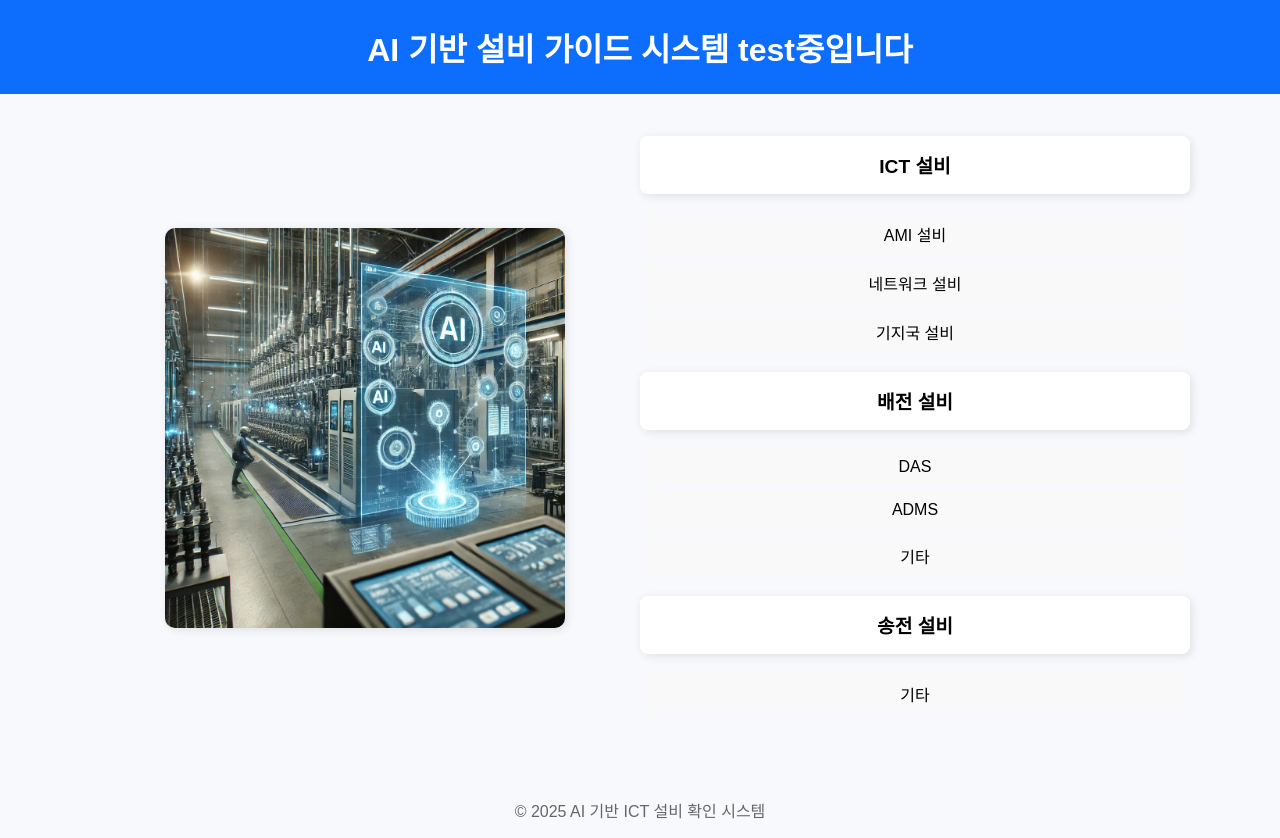
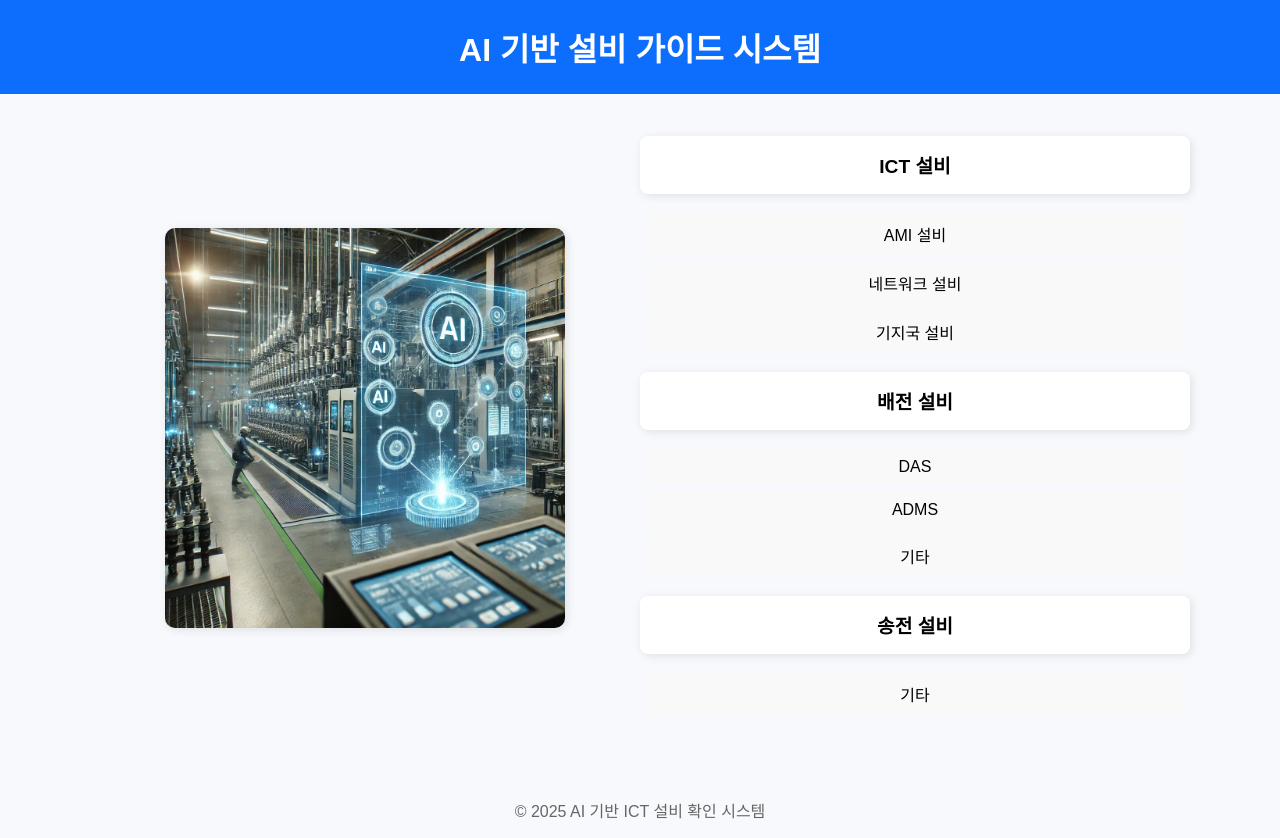
Before and after one commit to rbdi3222/ict_viewer, a plain HTML site: page index.html in a window 1280 px wide. Drawn offline with Linux system fonts and the light colour scheme.

Commit message:
origin version 0325

```diff
--- a/index.html
+++ b/index.html
@@ -96,7 +96,7 @@
 <body>
 
   <header>
-    <h1>AI 기반 설비 가이드 시스템 test중입니다</h1>
+    <h1>AI 기반 설비 가이드 시스템</h1>
   </header>
 
   <div class="main-container">
```
